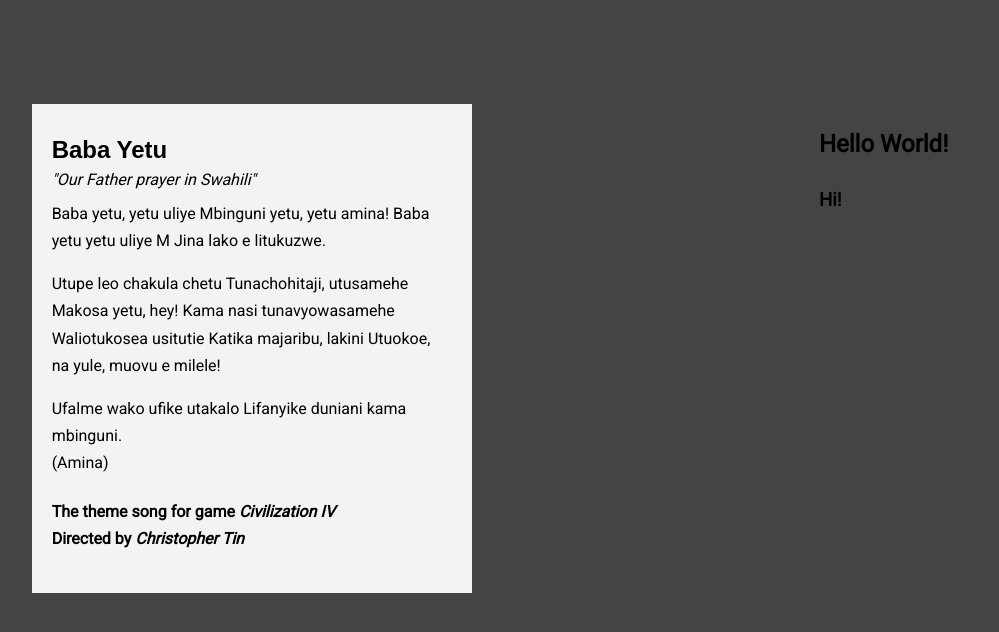
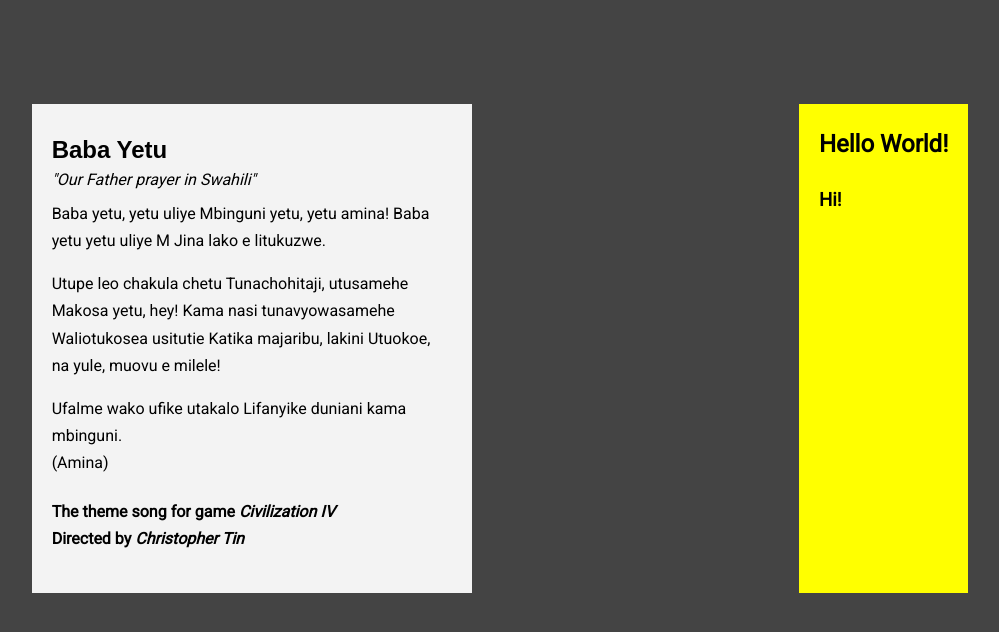
Before and after one commit to Karol-Sobolewski/Kodilla-modul-4.4, a plain HTML site: page index.html in a window 1280 px wide. Shown: the whole page, without its empty margins (150-1149 px from the left). Drawn offline with Linux system fonts and the light colour scheme; a web font is replaced by a local one.

Commit message:
Add style to container hello-world

```diff
--- a/css/style.css
+++ b/css/style.css
@@ -50,3 +50,10 @@ section {
     font-style: italic;
     line-height: 0.5;
 }
+
+
+/* Hello-world */
+
+.hello-world {
+background: yellow;
+}
```
